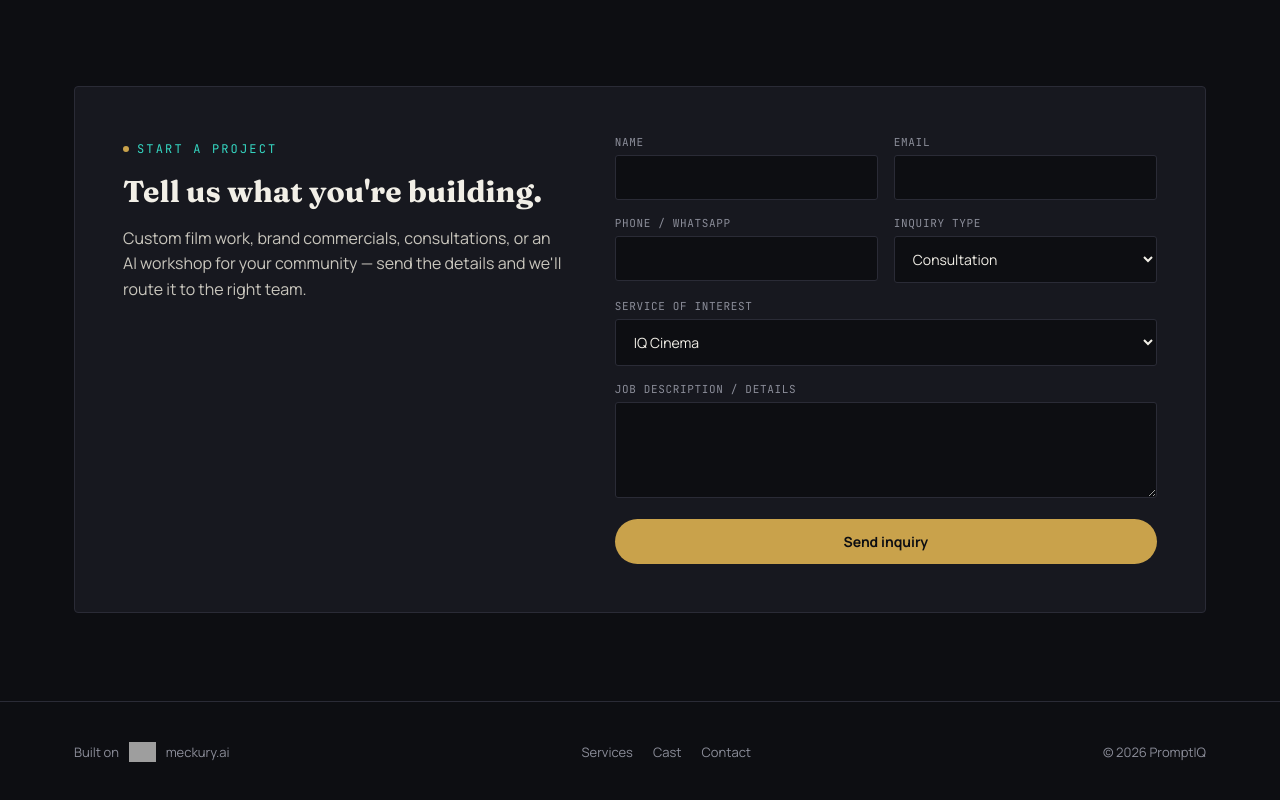
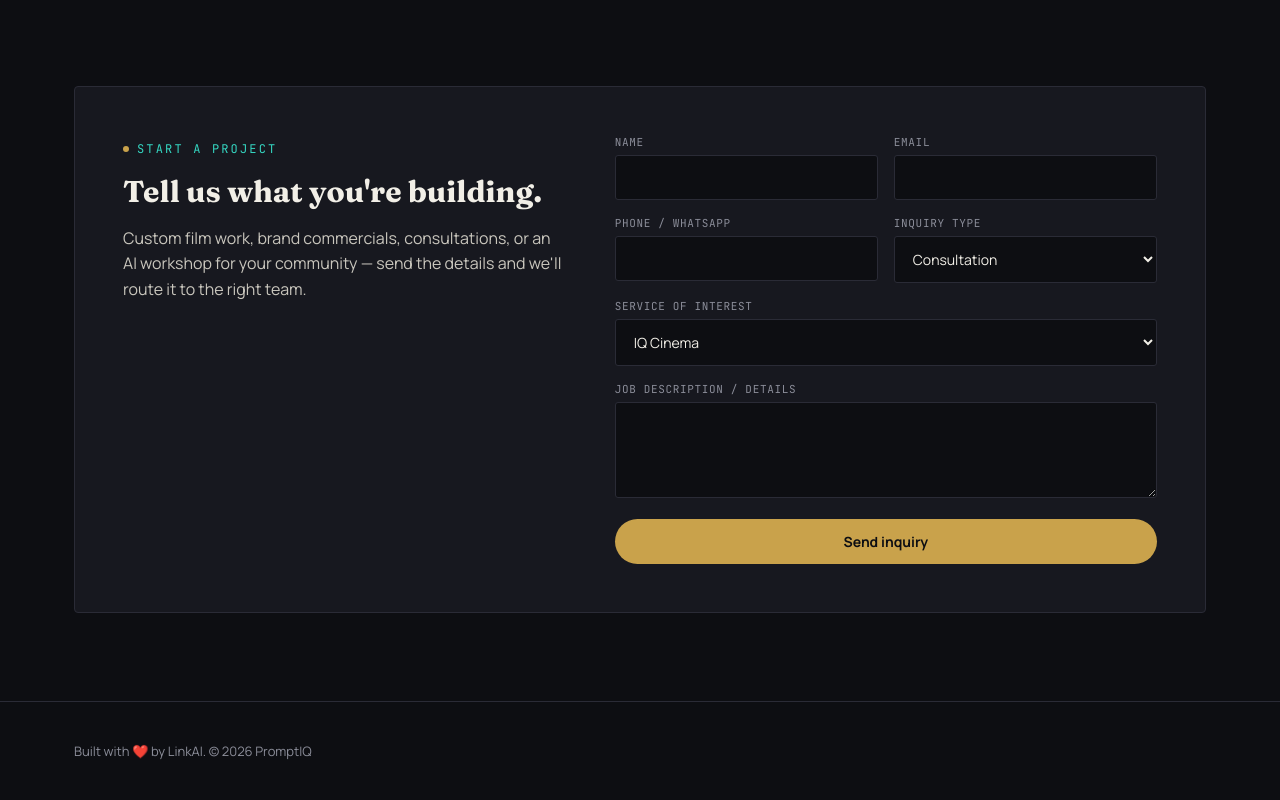
Before and after one commit to meckurypro/PromptIQ-, a React (Vite) app: page / in a window 1280 px wide. Shown: the part 3416-4216 px from the top of the page. Built offline with nearby package versions, Linux system fonts and the light colour scheme; no server answers; grey boxes are pictures that could not be loaded.

Commit message:
Simplify Footer component and update branding

```diff
--- a/src/components/Footer.jsx
+++ b/src/components/Footer.jsx
@@ -1,21 +1,10 @@
-import { logos } from '../assets'
-
+// src/components/Footer.jsx
 export default function Footer() {
   return (
     <footer>
-      <div className="container footer-inner">
-        <div className="footer-brand">
-          <span>Built on</span>
-          <img src={logos.meckuryAI} alt="Meckury AI" />
-          <a href="https://meckury.ai" target="_blank" rel="noreferrer">meckury.ai</a>
-        </div>
-        <div className="footer-links">
-          <a href="#services">Services</a>
-          <a href="#cast">Cast</a>
-          <a href="#contact">Contact</a>
-        </div>
+      <div className="container footer-inner footer-inner--simple">
         <span style={{ color: 'var(--muted)', fontSize: 13 }}>
-          © {new Date().getFullYear()} PromptIQ
+          Built with <span aria-hidden="true">❤️</span> by LinkAI. © {new Date().getFullYear()} PromptIQ
         </span>
       </div>
     </footer>
```
